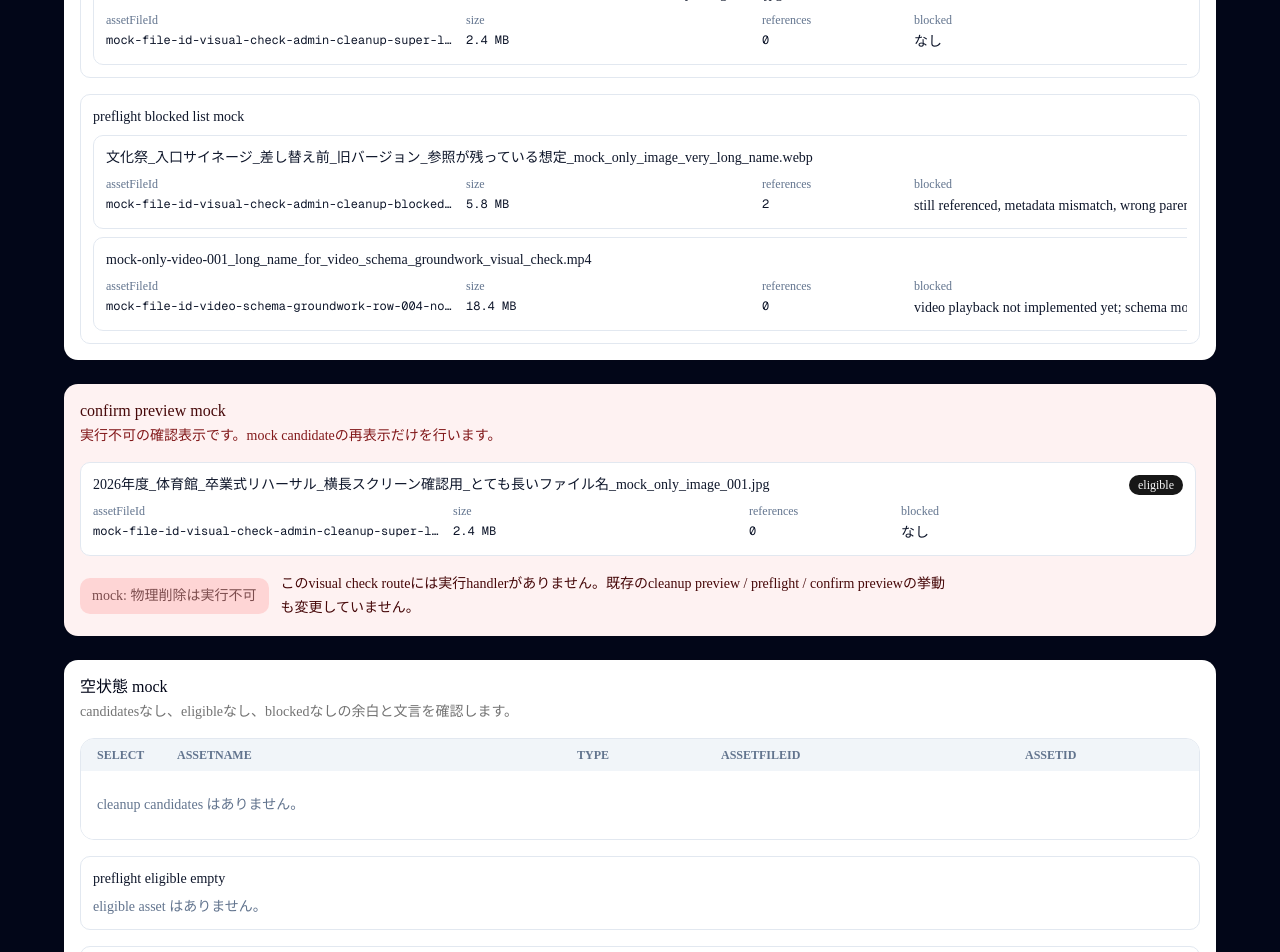
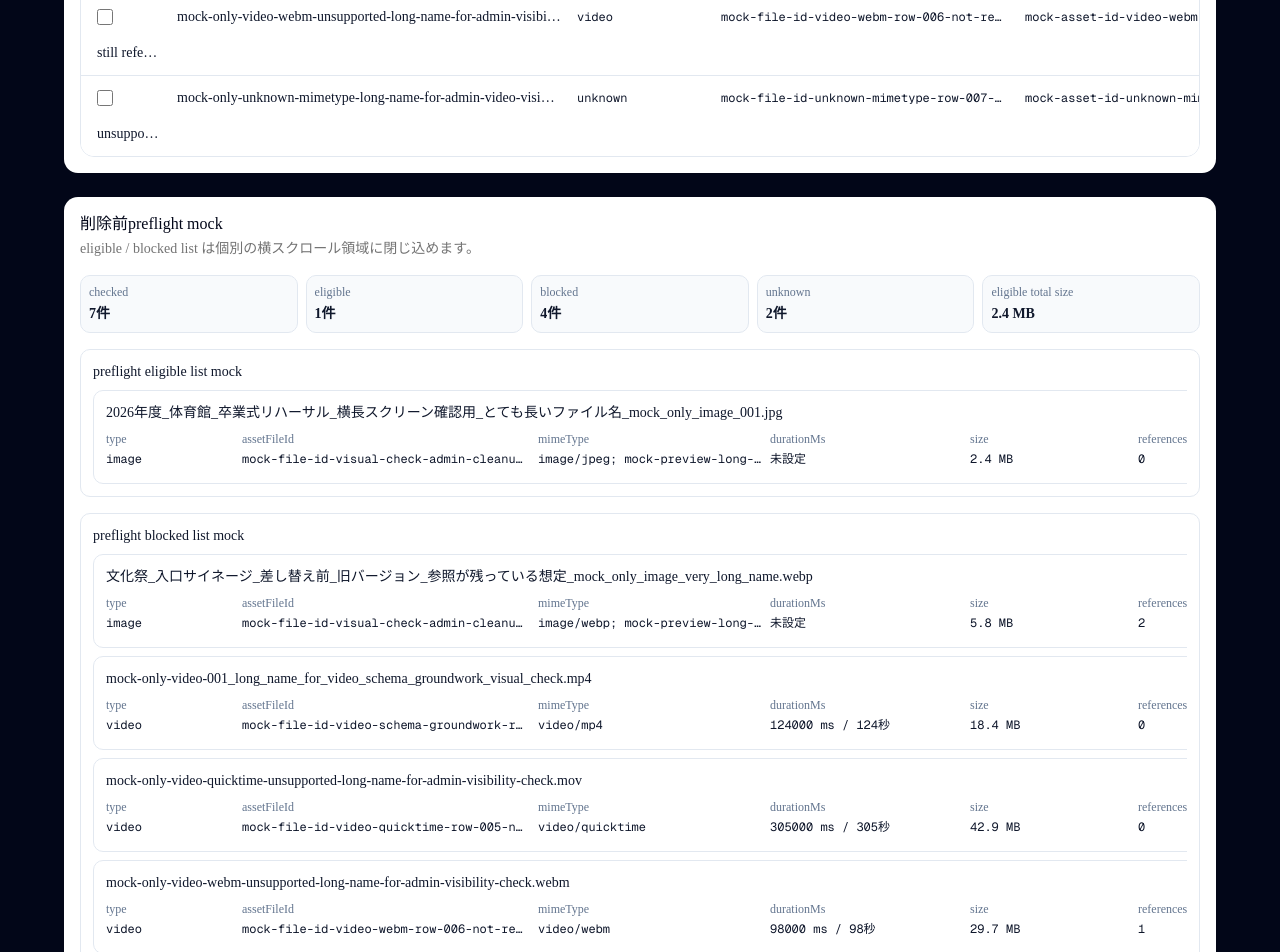
Before and after one commit to hamakirin1230/ipad-slideshow-pwa, a Next.js app: page /visual-check/admin-cleanup in a window 1280 px wide. Shown: the part 1080-2032 px from the top of the page. Built offline with nearby package versions, Linux system fonts and the light colour scheme; no server answers.

Commit message:
feat: show video asset status in admin

```diff
--- a/src/app/admin/asset-cleanup-preview-panel.tsx
+++ b/src/app/admin/asset-cleanup-preview-panel.tsx
@@ -17,11 +17,12 @@ import type {
 } from "@/lib/google-drive";
 
 const unusedAssetTableGridStyle: CSSProperties = {
-  gridTemplateColumns: "4rem 22rem 10rem 10rem 10rem 8rem 14rem 14rem 8rem",
+  gridTemplateColumns:
+    "4rem 22rem 7rem 10rem 10rem 10rem 8rem 14rem 14rem 8rem 24rem",
 };
 
 const preflightAssetSummaryGridStyle: CSSProperties = {
-  gridTemplateColumns: "18rem 10rem 8rem 24rem",
+  gridTemplateColumns: "8rem 14rem 10rem 8rem 24rem 24rem",
 };
 
 const deleteReadinessChecklistItems = [
@@ -302,13 +303,14 @@ export function AssetCleanupPreviewPanel() {
                 </div>
 
                 <div className="max-w-full overflow-x-auto rounded-xl border border-slate-200">
-                  <div className="min-w-[112rem]">
+                  <div className="min-w-[148rem]">
                     <div
                       className="grid gap-4 bg-slate-100 px-4 py-2 text-xs font-semibold uppercase text-slate-500"
                       style={unusedAssetTableGridStyle}
                     >
                       <p className="whitespace-nowrap">select</p>
                       <p className="whitespace-nowrap">assetName</p>
+                      <p className="whitespace-nowrap">type</p>
                       <p className="whitespace-nowrap">assetFileId</p>
                       <p className="whitespace-nowrap">assetId</p>
                       <p className="whitespace-nowrap">mimeType</p>
@@ -316,6 +318,7 @@ export function AssetCleanupPreviewPanel() {
                       <p className="whitespace-nowrap">createdTime</p>
                       <p className="whitespace-nowrap">modifiedTime</p>
                       <p className="whitespace-nowrap">references</p>
+                      <p className="whitespace-nowrap">unsupportedReason</p>
                     </div>
                     <div className="divide-y divide-slate-200">
                       {unusedAssets.map((asset) => (
@@ -342,6 +345,12 @@ export function AssetCleanupPreviewPanel() {
                             title={asset.assetName}
                           >
                             {asset.assetName}
+                          </p>
+                          <p
+                            className="min-w-0 truncate font-mono text-xs"
+                            title={getAssetTypeFromMimeType(asset.mimeType)}
+                          >
+                            {getAssetTypeFromMimeType(asset.mimeType)}
                           </p>
                           <p
                             className="min-w-0 truncate font-mono text-xs"
@@ -378,6 +387,12 @@ export function AssetCleanupPreviewPanel() {
                           </p>
                           <p className="whitespace-nowrap">
                             {asset.referenceSlideCount}
+                          </p>
+                          <p
+                            className="min-w-0 truncate text-xs"
+                            title={getUnsupportedReasonLabel(asset.mimeType)}
+                          >
+                            {getUnsupportedReasonLabel(asset.mimeType)}
                           </p>
                         </div>
                       ))}
@@ -481,7 +496,7 @@ function PreflightResultPanel({
             </p>
             <div className="mt-3 max-w-full overflow-x-auto">
               {result.eligibleAssets.length > 0 ? (
-                <div className="min-w-[64rem] space-y-2 pr-1">
+                <div className="min-w-[96rem] space-y-2 pr-1">
                   {result.eligibleAssets.map((asset) => (
                     <PreflightAssetSummary
                       key={asset.assetFileId}
@@ -533,7 +548,7 @@ function PreflightAssetList({
       <p className="font-medium text-slate-900">{title}</p>
       {assets.length > 0 ? (
         <div className="mt-2 max-w-full overflow-x-auto">
-          <div className="min-w-[64rem] space-y-2 pr-1">
+          <div className="min-w-[96rem] space-y-2 pr-1">
             {assets.map((asset) => (
               <PreflightAssetSummary key={asset.assetFileId} asset={asset} />
             ))}
@@ -563,11 +578,24 @@ function PreflightAssetSummary({
         <Badge variant={asset.status === "eligible" ? "default" : "secondary"}>
           {asset.status}
         </Badge>
+        {getAssetTypeFromMimeType(asset.mimeType) === "video" ? (
+          <Badge variant="secondary">video</Badge>
+        ) : null}
       </div>
       <dl
         className="mt-2 grid gap-2"
         style={preflightAssetSummaryGridStyle}
       >
+        <SummaryRow
+          label="type"
+          value={getAssetTypeFromMimeType(asset.mimeType)}
+          mono
+        />
+        <SummaryRow
+          label="mimeType"
+          value={formatNullableValue(asset.mimeType)}
+          mono
+        />
         <SummaryRow
           label="assetFileId"
           value={asset.assetFileIdPart}
@@ -582,6 +610,10 @@ function PreflightAssetSummary({
           label="references"
           value={`${asset.referenceSlideCount}`}
           mono
+        />
+        <SummaryRow
+          label="unsupported"
+          value={getUnsupportedReasonLabel(asset.mimeType)}
         />
         <SummaryRow
           label="blocked"
@@ -682,6 +714,46 @@ function formatNullableBytes(bytes: number | null) {
   return typeof bytes === "number" ? formatBytes(bytes) : "取得なし";
 }
 
+function formatNullableValue(value: string | null) {
+  return value && value.length > 0 ? value : "取得なし";
+}
+
+function getAssetTypeFromMimeType(mimeType: string | null) {
+  if (!mimeType) {
+    return "unknown";
+  }
+
+  if (mimeType === "image/jpeg" || mimeType === "image/png" || mimeType === "image/webp") {
+    return "image";
+  }
+
+  if (mimeType.startsWith("video/")) {
+    return "video";
+  }
+
+  return "unknown";
+}
+
+function getUnsupportedReasonLabel(mimeType: string | null) {
+  if (!mimeType) {
+    return "missingMimeType";
+  }
+
+  if (mimeType === "image/jpeg" || mimeType === "image/png" || mimeType === "image/webp") {
+    return "なし";
+  }
+
+  if (mimeType === "video/mp4") {
+    return "videoPlaybackNotImplemented";
+  }
+
+  if (mimeType.startsWith("video/")) {
+    return "unsupportedVideoMimeType";
+  }
+
+  return "unsupportedMimeType";
+}
+
 function formatBytes(bytes: number) {
   if (!Number.isFinite(bytes) || bytes < 0) {
     return `${bytes} bytes`;
--- a/src/app/admin/drive-project-workspace-panel.tsx
+++ b/src/app/admin/drive-project-workspace-panel.tsx
@@ -491,6 +491,7 @@ export function DriveProjectWorkspacePanel() {
                                 </div>
                                 <DriveSlidePreview
                                   assetFileId={slide.assetFileId}
+                                  assetType={getAssetTypeLabel(slide.type)}
                                   mimeType={slide.mimeType}
                                   assetName={slide.assetName}
                                   fetchProjectSlidePreviewBlob={
@@ -498,7 +499,23 @@ export function DriveProjectWorkspacePanel() {
                                   }
                                 />
                                 <div>
-                                  <p className="font-medium">{slide.assetName}</p>
+                                  <div className="flex flex-wrap items-center gap-2">
+                                    <p className="font-medium">{slide.assetName}</p>
+                                    <Badge
+                                      variant={
+                                        getAssetTypeLabel(slide.type) === "video"
+                                          ? "secondary"
+                                          : "outline"
+                                      }
+                                    >
+                                      type: {getAssetTypeLabel(slide.type)}
+                                    </Badge>
+                                    {slide.unsupportedReason ? (
+                                      <Badge variant="destructive">
+                                        {slide.unsupportedReason}
+                                      </Badge>
+                                    ) : null}
+                                  </div>
                                   <p className="mt-1 text-xs text-slate-500">
                                     source: {slide.sourceMimeType} / createTime:{" "}
                                     {slide.sourceCreateTime}
@@ -507,6 +524,16 @@ export function DriveProjectWorkspacePanel() {
                                     slide: {slide.slideIdPart} /{" "}
                                     {slide.durationSeconds}秒 / {slide.mimeType}
                                   </p>
+                                  <p className="mt-1 text-xs text-slate-500">
+                                    durationMs:{" "}
+                                    {formatOptionalNumber(slide.durationMs)} / size:{" "}
+                                    {formatOptionalBytes(slide.fileSize)}
+                                  </p>
+                                  {getAssetTypeLabel(slide.type) === "video" ? (
+                                    <p className="mt-1 text-xs leading-5 text-amber-700">
+                                      動画は認識のみ。再生・download・offline保存は未実装です。
+                                    </p>
+                                  ) : null}
                                 </div>
                                 <SlideReorderControls
                                   slideId={slide.slideId}
@@ -802,11 +829,13 @@ type DriveSlidePreviewState =
 
 function DriveSlidePreview({
   assetFileId,
+  assetType,
   mimeType,
   assetName,
   fetchProjectSlidePreviewBlob,
 }: {
   assetFileId: string;
+  assetType: "image" | "video";
   mimeType: string;
   assetName: string;
   fetchProjectSlidePreviewBlob: (
@@ -820,6 +849,10 @@ function DriveSlidePreview({
   });
 
   useEffect(() => {
+    if (assetType !== "image") {
+      return;
+    }
+
     const abortController = new AbortController();
     let createdObjectUrl: string | null = null;
     let isMounted = true;
@@ -862,7 +895,15 @@ function DriveSlidePreview({
         createdObjectUrl = null;
       }
     };
-  }, [assetFileId, fetchProjectSlidePreviewBlob, mimeType]);
+  }, [assetFileId, assetType, fetchProjectSlidePreviewBlob, mimeType]);
+
+  if (assetType !== "image") {
+    return (
+      <div className="flex h-16 w-24 items-center justify-center rounded-lg border border-amber-200 bg-amber-50 px-2 text-center text-xs text-amber-800">
+        動画は認識のみ
+      </div>
+    );
+  }
 
   if (previewState.status === "loading") {
     return (
@@ -893,3 +934,31 @@ function DriveSlidePreview({
     </>
   );
 }
+
+function getAssetTypeLabel(value: "image" | "video" | undefined) {
+  return value ?? "image";
+}
+
+function formatOptionalNumber(value: number | undefined) {
+  return typeof value === "number" ? `${value}` : "未設定";
+}
+
+function formatOptionalBytes(value: number | undefined) {
+  return typeof value === "number" ? formatBytes(value) : "未設定";
+}
+
+function formatBytes(bytes: number) {
+  if (!Number.isFinite(bytes) || bytes < 0) {
+    return "未設定";
+  }
+
+  if (bytes < 1024) {
+    return `${bytes} B`;
+  }
+
+  if (bytes < 1024 * 1024) {
+    return `${(bytes / 1024).toFixed(1)} KB`;
+  }
+
+  return `${(bytes / (1024 * 1024)).toFixed(1)} MB`;
+}
--- a/src/app/visual-check/admin-cleanup/page.tsx
+++ b/src/app/visual-check/admin-cleanup/page.tsx
@@ -15,6 +15,8 @@ type MockCleanupAsset = {
   assetId: string;
   mimeType: string;
   size: string;
+  durationMs: string;
+  unsupportedReason: string;
   createdTime: string;
   modifiedTime: string;
   references: string;
@@ -24,11 +26,11 @@ type MockCleanupAsset = {
 
 const cleanupTableGridStyle: CSSProperties = {
   gridTemplateColumns:
-    "4rem 24rem 8rem 18rem 18rem 14rem 9rem 18rem 18rem 10rem 28rem",
+    "4rem 24rem 8rem 18rem 18rem 14rem 10rem 12rem 18rem 18rem 10rem 34rem",
 };
 
 const preflightSummaryGridStyle: CSSProperties = {
-  gridTemplateColumns: "22rem 18rem 9rem 28rem",
+  gridTemplateColumns: "8rem 18rem 14rem 12rem 10rem 9rem 34rem 34rem",
 };
 
 const mockAssets: MockCleanupAsset[] = [
@@ -42,6 +44,8 @@ const mockAssets: MockCleanupAsset[] = [
       "mock-asset-id-project-alpha-section-main-visual-check-row-001-not-real",
     mimeType: "image/jpeg; mock-preview-long-mimetype-label",
     size: "2.4 MB",
+    durationMs: "未設定",
+    unsupportedReason: "なし",
     createdTime: "2026-06-23T09:12:34.000+09:00 mock-created",
     modifiedTime: "2026-06-23T10:45:21.000+09:00 mock-modified",
     references: "0",
@@ -58,6 +62,8 @@ const mockAssets: MockCleanupAsset[] = [
       "mock-asset-id-project-beta-stage-left-visual-check-row-002-not-real",
     mimeType: "image/webp; mock-preview-long-mimetype-label",
     size: "5.8 MB",
+    durationMs: "未設定",
+    unsupportedReason: "なし",
     createdTime: "2026-06-20T18:01:02.000+09:00 mock-created",
     modifiedTime: "2026-06-22T21:09:44.000+09:00 mock-modified",
     references: "2",
@@ -75,6 +81,8 @@ const mockAssets: MockCleanupAsset[] = [
       "mock-asset-id-missing-metadata-row-003-not-real-and-not-drive-shaped",
     mimeType: "取得なし mock-missing-mimetype",
     size: "取得なし",
+    durationMs: "取得なし",
+    unsupportedReason: "unsupportedMimeType",
     createdTime: "取得なし mock-created-time",
     modifiedTime: "取得なし mock-modified-time",
     references: "不明",
@@ -92,11 +100,69 @@ const mockAssets: MockCleanupAsset[] = [
       "mock-asset-id-video-schema-groundwork-row-004-not-real-and-not-drive-shaped",
     mimeType: "video/mp4",
     size: "18.4 MB",
+    durationMs: "124000 ms / 124秒",
+    unsupportedReason: "videoPlaybackNotImplemented",
     createdTime: "2026-06-27T09:30:00.000+09:00 mock-created",
     modifiedTime: "2026-06-27T09:45:00.000+09:00 mock-modified",
     references: "0",
     status: "blocked",
     blockedReason: "video playback not implemented yet; schema mock only",
+  },
+  {
+    assetName:
+      "mock-only-video-quicktime-unsupported-long-name-for-admin-visibility-check.mov",
+    assetType: "video",
+    assetFileId:
+      "mock-file-id-video-quicktime-row-005-not-real-and-not-drive-shaped",
+    assetId:
+      "mock-asset-id-video-quicktime-row-005-not-real-and-not-drive-shaped",
+    mimeType: "video/quicktime",
+    size: "42.9 MB",
+    durationMs: "305000 ms / 305秒",
+    unsupportedReason:
+      "unsupportedVideoMimeType: quicktime is recognized for admin review but playback download offline storage are not implemented",
+    createdTime: "2026-06-27T10:00:00.000+09:00 mock-created",
+    modifiedTime: "2026-06-27T10:05:00.000+09:00 mock-modified",
+    references: "0",
+    status: "blocked",
+    blockedReason:
+      "unsupportedVideoMimeType, video playback not implemented yet, visual check only",
+  },
+  {
+    assetName:
+      "mock-only-video-webm-unsupported-long-name-for-admin-visibility-check.webm",
+    assetType: "video",
+    assetFileId:
+      "mock-file-id-video-webm-row-006-not-real-and-not-drive-shaped",
+    assetId:
+      "mock-asset-id-video-webm-row-006-not-real-and-not-drive-shaped",
+    mimeType: "video/webm",
+    size: "29.7 MB",
+    durationMs: "98000 ms / 98秒",
+    unsupportedReason: "unsupportedVideoMimeType",
+    createdTime: "2026-06-27T10:10:00.000+09:00 mock-created",
+    modifiedTime: "2026-06-27T10:15:00.000+09:00 mock-modified",
+    references: "1",
+    status: "blocked",
+    blockedReason: "still referenced, unsupportedVideoMimeType",
+  },
+  {
+    assetName:
+      "mock-only-unknown-mimetype-long-name-for-admin-video-visibility-check.bin",
+    assetType: "unknown",
+    assetFileId:
+      "mock-file-id-unknown-mimetype-row-007-not-real-and-not-drive-shaped",
+    assetId:
+      "mock-asset-id-unknown-mimetype-row-007-not-real-and-not-drive-shaped",
+    mimeType: "application/octet-stream; mock-unknown",
+    size: "9.1 MB",
+    durationMs: "取得なし",
+    unsupportedReason: "unsupportedMimeType",
+    createdTime: "2026-06-27T10:20:00.000+09:00 mock-created",
+    modifiedTime: "2026-06-27T10:25:00.000+09:00 mock-modified",
+    references: "0",
+    status: "unknown",
+    blockedReason: "unsupportedMimeType, visual check only",
   },
 ];
 
@@ -107,6 +173,7 @@ const safetyItems = [
   "Google login は不要です。",
   "Drive API は使いません。",
   "削除処理はありません。",
+  "動画は認識のみ。再生・download・offline保存は未実装です。",
   "秘密値、認証ヘッダー、生レスポンス、取得用URL、バイナリ参照は表示しません。",
 ];
 
@@ -159,11 +226,11 @@ export default function AdminCleanupVisualCheckPage() {
         </Card>
 
         <section className="grid gap-3 sm:grid-cols-2 lg:grid-cols-5">
-          <SummaryPill label="scanned asset files" value="42件" />
-          <SummaryPill label="referenced asset files" value="29件" />
-          <SummaryPill label="unused asset files" value="3件" />
-          <SummaryPill label="ignored files" value="10件" />
-          <SummaryPill label="unused total size" value="8.2 MB" />
+          <SummaryPill label="scanned asset files" value="46件" />
+          <SummaryPill label="referenced asset files" value="31件" />
+          <SummaryPill label="unused asset files" value="7件" />
+          <SummaryPill label="ignored files" value="8件" />
+          <SummaryPill label="unused total size" value="108.3 MB" />
         </section>
 
         <Card className="bg-white text-slate-950">
@@ -192,10 +259,10 @@ export default function AdminCleanupVisualCheckPage() {
           </CardHeader>
           <CardContent className="space-y-4">
             <div className="grid gap-2 sm:grid-cols-2 lg:grid-cols-5">
-              <SummaryPill label="checked" value="3件" subtle />
+              <SummaryPill label="checked" value="7件" subtle />
               <SummaryPill label="eligible" value="1件" subtle />
-              <SummaryPill label="blocked" value="1件" subtle />
-              <SummaryPill label="unknown" value="1件" subtle />
+              <SummaryPill label="blocked" value="4件" subtle />
+              <SummaryPill label="unknown" value="2件" subtle />
               <SummaryPill label="eligible total size" value="2.4 MB" subtle />
             </div>
 
@@ -221,7 +288,7 @@ export default function AdminCleanupVisualCheckPage() {
           </CardHeader>
           <CardContent className="space-y-4">
             <div className="max-w-full overflow-x-auto">
-              <div className="min-w-[64rem] space-y-2 pr-1">
+              <div className="min-w-[156rem] space-y-2 pr-1">
                 {eligibleAssets.map((asset) => (
                   <PreflightAssetSummary key={asset.assetFileId} asset={asset} />
                 ))}
@@ -293,7 +360,7 @@ export default function AdminCleanupVisualCheckPage() {
 function MockCleanupTable({ assets }: { assets: MockCleanupAsset[] }) {
   return (
     <div className="max-w-full overflow-x-auto rounded-xl border border-slate-200">
-      <div className="min-w-[164rem]">
+      <div className="min-w-[190rem]">
         <div
           className="grid gap-4 bg-slate-100 px-4 py-2 text-xs font-semibold uppercase text-slate-500"
           style={cleanupTableGridStyle}
@@ -305,9 +372,11 @@ function MockCleanupTable({ assets }: { assets: MockCleanupAsset[] }) {
           <p className="whitespace-nowrap">assetId</p>
           <p className="whitespace-nowrap">mimeType</p>
           <p className="whitespace-nowrap">size</p>
+          <p className="whitespace-nowrap">durationMs</p>
           <p className="whitespace-nowrap">createdTime</p>
           <p className="whitespace-nowrap">modifiedTime</p>
           <p className="whitespace-nowrap">status</p>
+          <p className="whitespace-nowrap">unsupportedReason</p>
           <p className="whitespace-nowrap">blocked reason</p>
         </div>
 
@@ -336,9 +405,11 @@ function MockCleanupTable({ assets }: { assets: MockCleanupAsset[] }) {
                 <p className="whitespace-nowrap font-mono text-xs text-slate-900">
                   {asset.size}
                 </p>
+                <TruncatedCell value={asset.durationMs} mono />
                 <TruncatedCell value={asset.createdTime} mono />
                 <TruncatedCell value={asset.modifiedTime} mono />
                 <StatusBadge status={asset.status} />
+                <TruncatedCell value={asset.unsupportedReason} />
                 <TruncatedCell value={asset.blockedReason} />
               </div>
             ))}
@@ -367,7 +438,7 @@ function PreflightAssetList({
       <p className="font-medium text-slate-900">{title}</p>
       {assets.length > 0 ? (
         <div className="mt-2 max-w-full overflow-x-auto">
-          <div className="min-w-[78rem] space-y-2 pr-1">
+          <div className="min-w-[156rem] space-y-2 pr-1">
             {assets.map((asset) => (
               <PreflightAssetSummary key={asset.assetFileId} asset={asset} />
             ))}
@@ -388,9 +459,13 @@ function PreflightAssetSummary({ asset }: { asset: MockCleanupAsset }) {
         <StatusBadge status={asset.status} />
       </div>
       <dl className="mt-2 grid gap-2" style={preflightSummaryGridStyle}>
+        <SummaryRow label="type" value={asset.assetType} mono />
         <SummaryRow label="assetFileId" value={asset.assetFileId} mono />
+        <SummaryRow label="mimeType" value={asset.mimeType} mono />
+        <SummaryRow label="durationMs" value={asset.durationMs} mono />
         <SummaryRow label="size" value={asset.size} mono />
         <SummaryRow label="references" value={asset.references} mono />
+        <SummaryRow label="unsupported" value={asset.unsupportedReason} />
         <SummaryRow label="blocked" value={asset.blockedReason} />
       </dl>
     </div>
```
Also changed, not shown: 1 other file (tests, documents, lock files or other folders).
